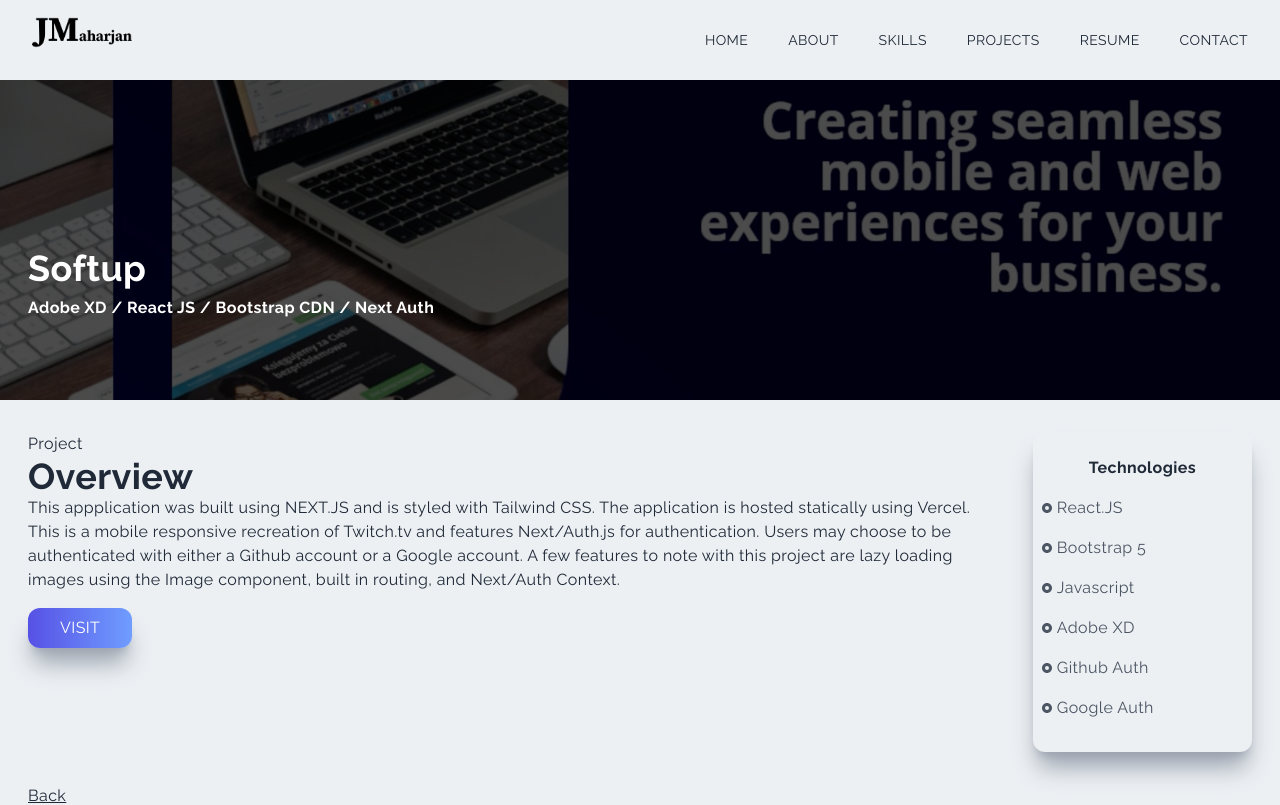
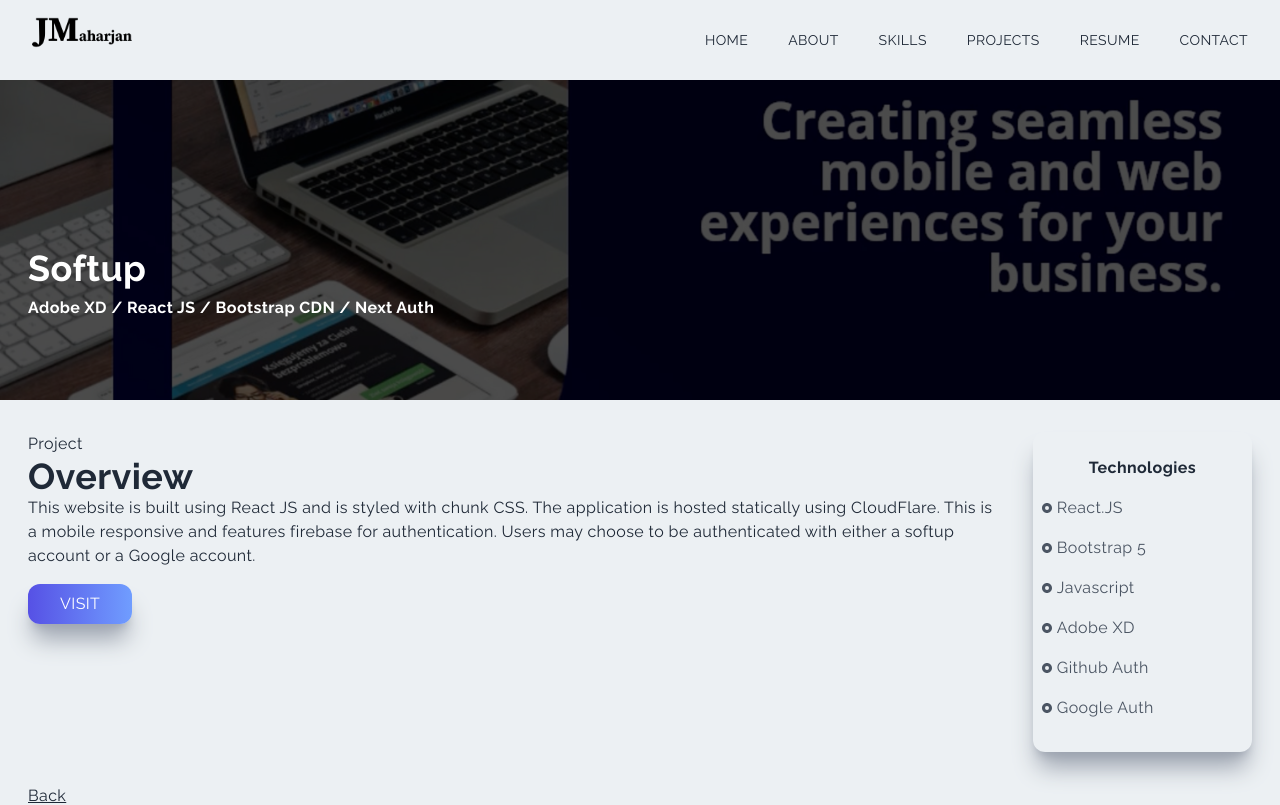
Before and after one commit to JeshishM/JMaharjan, a Next.js app: page /softup in a window 1280 px wide. Shown: the top 805 px of the page. Built offline with nearby package versions, Linux system fonts and the light colour scheme.

Commit message:
text edits

```diff
--- a/pages/astrochat.jsx
+++ b/pages/astrochat.jsx
@@ -4,7 +4,7 @@ import astrochatImg from '../public/assets/projects/astrochat.jpg';
 import { RiRadioButtonFill } from 'react-icons/ri';
 import Link from 'next/link';
 
-const netflix = () => {
+const astrochat = () => {
   return (
     <div className='w-full'>
       <div className='w-screen h-[50vh] relative'>
@@ -27,10 +27,10 @@ const netflix = () => {
           <p>Project</p>
           <h2>Overview</h2>
           <p>
-            I built this application in React JS and is hosted on GitHub pages.
+            I built this Front-End application in React JS and is hosted on Github pages.
             This app features user authentication with firebase as well as the
-            firestore cloud storage database. This application is pulling movie
-            data from an the IMDB movie API and displaying different categories.
+            firestore cloud storage database. This application is pulling customers
+            data from an the API and displaying different categories.
             It features horizontal sliding and a featured selection. The
             useContext hook is also being implemented for app-wide state
             management.
@@ -83,4 +83,4 @@ const netflix = () => {
   );
 };
 
-export default netflix;
+export default astrochat;
--- a/pages/choicenchoice.jsx
+++ b/pages/choicenchoice.jsx
@@ -4,7 +4,7 @@ import choicenchoiceImg from '../public/assets/projects/choicenchoice.jpg';
 import { RiRadioButtonFill } from 'react-icons/ri';
 import Link from 'next/link';
 
-const crypto = () => {
+const choicenchoice = () => {
   return (
     <div className='w-full'>
       <div className='w-screen h-[50vh] relative'>
@@ -26,16 +26,7 @@ const crypto = () => {
         <div className='col-span-4'>
           <p>Project</p>
           <h2>Overview</h2>
-          <p>
-            I built this app to demonstrate knowledge working in React JS and
-            accessing API endpoints. This app was built using React JS and is
-            hosted on Firebase. This application supports user authentication
-            using firebase. Users are able to create a new account using their
-            email address and can then sign in to save coins to a user specific
-            list. This is made possble by creating a firestore cloud storage
-            database at the time of user registration. Another feature of this
-            application is dynamic routing through the &quot;React Router DOM&quot;
-            package. This application was built using the Coin Gecko API.
+          <p> The website, powered by Shopify, boasts an intuitive and user-friendly interface. Easily browse categories, filter by brands, and compare options to find your perfect match without hassle. To dive into detailed product pages, I have to generate an idea for how it should look and would be easy access to users. The layout is completed with high-quality images, specifications, and comprehensive descriptions with my research. With the robust security features of Shopify, we made clients to shop with confidence. The sensitive information is protected, ensuring a safe and secure shopping experience. Whether you're shopping from your computer, tablet, or smartphone, the website's responsive design ensures a seamless and enjoyable shopping experience on any device. Shopify's streamlined checkout process allows clients to breeze through your purchase, saving you time and ensuring a hassle-free transaction.
           </p>
           {/* <a
             href='https://github.com/fireclint/crypto-react-firebase'
@@ -86,4 +77,4 @@ const crypto = () => {
   );
 };
 
-export default crypto;
+export default choicenchoice;
--- a/pages/redemption.jsx
+++ b/pages/redemption.jsx
@@ -4,7 +4,7 @@ import redemptionImg from '../public/assets/projects/redemption.jpg';
 import { RiRadioButtonFill } from 'react-icons/ri';
 import Link from 'next/link';
 
-const property = () => {
+const redemption = () => {
   return (
     <div className='w-full'>
       <div className='w-screen h-[50vh] relative'>
@@ -27,15 +27,9 @@ const property = () => {
           <p>Project</p>
           <h2>Overview</h2>
           <p>
-            This website was built using GoDaddy CMS and is hosted on GoDaddy. Users
-            are able to get help search properties based on an Address, City, or ZIP code
-            to retrieve a list of active properties currently for sale. You will
-            be able to view property information as well as the specific
-            location of the property integrated with the Google Maps API. User
-            authentication is available so you can signup and signin to your
-            account with an email address in order to save your favorite
-            properties. This is made possible with Zillow API.
+          The website, designed and crafted using GoDaddy Website Builder, ensures a user-friendly experience, with a focus on meeting user needs. In the development process, our team generated numerous ideas along with corresponding questions and answers, employing the Design Kit Methods. This toolkit proved invaluable for conducting UX research. Subsequently, I conceptualized prototypes for the required product. In the case of this website, Adobe XD was utilized to create multiple sample layouts for the final product. As the site is being constructed within the GoDaddy CMS, the intuitive layout has enabled visitors to easily locate the information, resources, and support they are seeking.
           </p>
+
           {/* <a
             href='https://github.com/fireclint/property-finder'
             target='_blank'
@@ -84,4 +78,4 @@ const property = () => {
   );
 };
 
-export default property;
+export default redemption;
--- a/pages/softup.jsx
+++ b/pages/softup.jsx
@@ -4,7 +4,7 @@ import softupImg from '../public/assets/projects/softup.jpg';
 import { RiRadioButtonFill } from 'react-icons/ri';
 import Link from 'next/link';
 
-const twitch = () => {
+const softup = () => {
   return (
     <div className='w-full'>
       <div className='w-screen h-[50vh] relative'>
@@ -27,13 +27,11 @@ const twitch = () => {
           <p>Project</p>
           <h2>Overview</h2>
           <p>
-            This appplication was built using NEXT.JS and is styled with
-            Tailwind CSS. The application is hosted statically using Vercel.
-            This is a mobile responsive recreation of Twitch.tv and features
-            Next/Auth.js for authentication. Users may choose to be
-            authenticated with either a Github account or a Google account. A
-            few features to note with this project are lazy loading images using
-            the Image component, built in routing, and Next/Auth Context.
+            This website is built using React JS and is styled with
+            chunk CSS. The application is hosted statically using CloudFlare.
+            This is a mobile responsive and features
+            firebase for authentication. Users may choose to be
+            authenticated with either a softup account or a Google account.
           </p>
           <a
             href='https://softup.io/'
@@ -84,4 +82,4 @@ const twitch = () => {
   );
 };
 
-export default twitch;
+export default softup;
```
